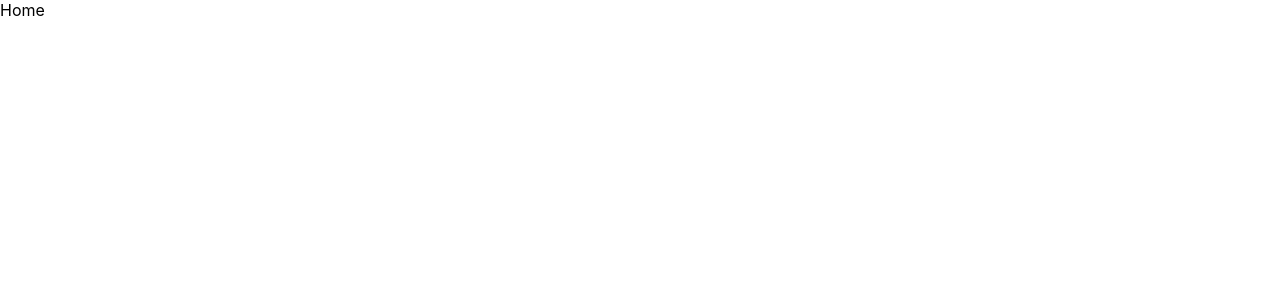
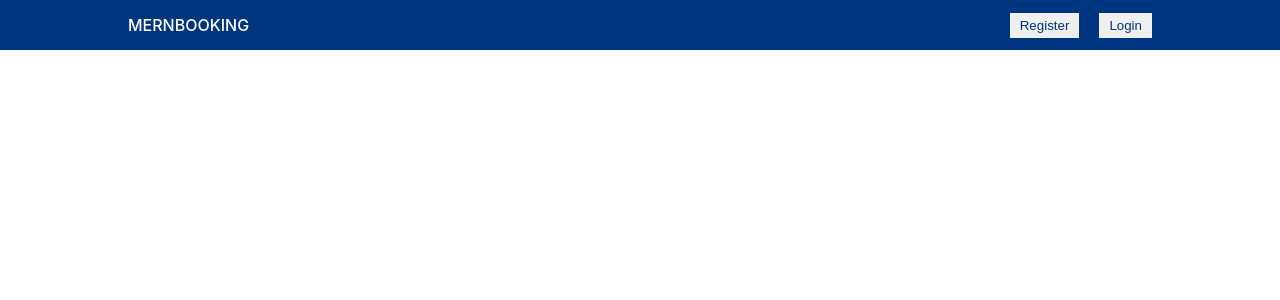
Before and after one commit to rushdy87/booking-mern, a React (Create React App) app in the folder client/: page / in a window 1280 px wide. Shown: the top 300 px of the page. Built offline with nearby package versions, Linux system fonts and the light colour scheme.

Commit message:
navbar component

```diff
--- /dev/null
+++ b/client/src/components/index.js
@@ -0,0 +1 @@
+export { default as Navbar } from './navbar/Navbar';
--- /dev/null
+++ b/client/src/components/navbar/Navbar.css
@@ -0,0 +1,26 @@
+.navbar {
+  height: 50px;
+  background-color: #003580;
+  display: flex;
+  justify-content: center;
+}
+.nav-container {
+  width: 100%;
+  max-width: 1024px;
+  color: white;
+  display: flex;
+  align-items: center;
+  justify-content: space-between;
+}
+.logo {
+  font-weight: 500;
+}
+.nav-items {
+}
+.nav-button {
+  margin-left: 20px;
+  border: none;
+  padding: 5px 10px;
+  cursor: pointer;
+  color: #003580;
+}
--- /dev/null
+++ b/client/src/components/navbar/Navbar.jsx
@@ -0,0 +1,16 @@
+import './Navbar.css';
+const Navbar = () => {
+  return (
+    <div className="navbar">
+      <div className="nav-container">
+        <span className="logo">MERNBOOKING</span>
+        <div className="nav-items">
+          <button className="nav-button">Register</button>
+          <button className="nav-button">Login</button>
+        </div>
+      </div>
+    </div>
+  );
+};
+
+export default Navbar;
--- a/client/src/pages/home/Home.jsx
+++ b/client/src/pages/home/Home.jsx
@@ -1,5 +1,11 @@
+import { Navbar } from '../../components';
+
 const Home = () => {
-  return <div>Home</div>;
+  return (
+    <div>
+      <Navbar />
+    </div>
+  );
 };
 
 export default Home;
```
